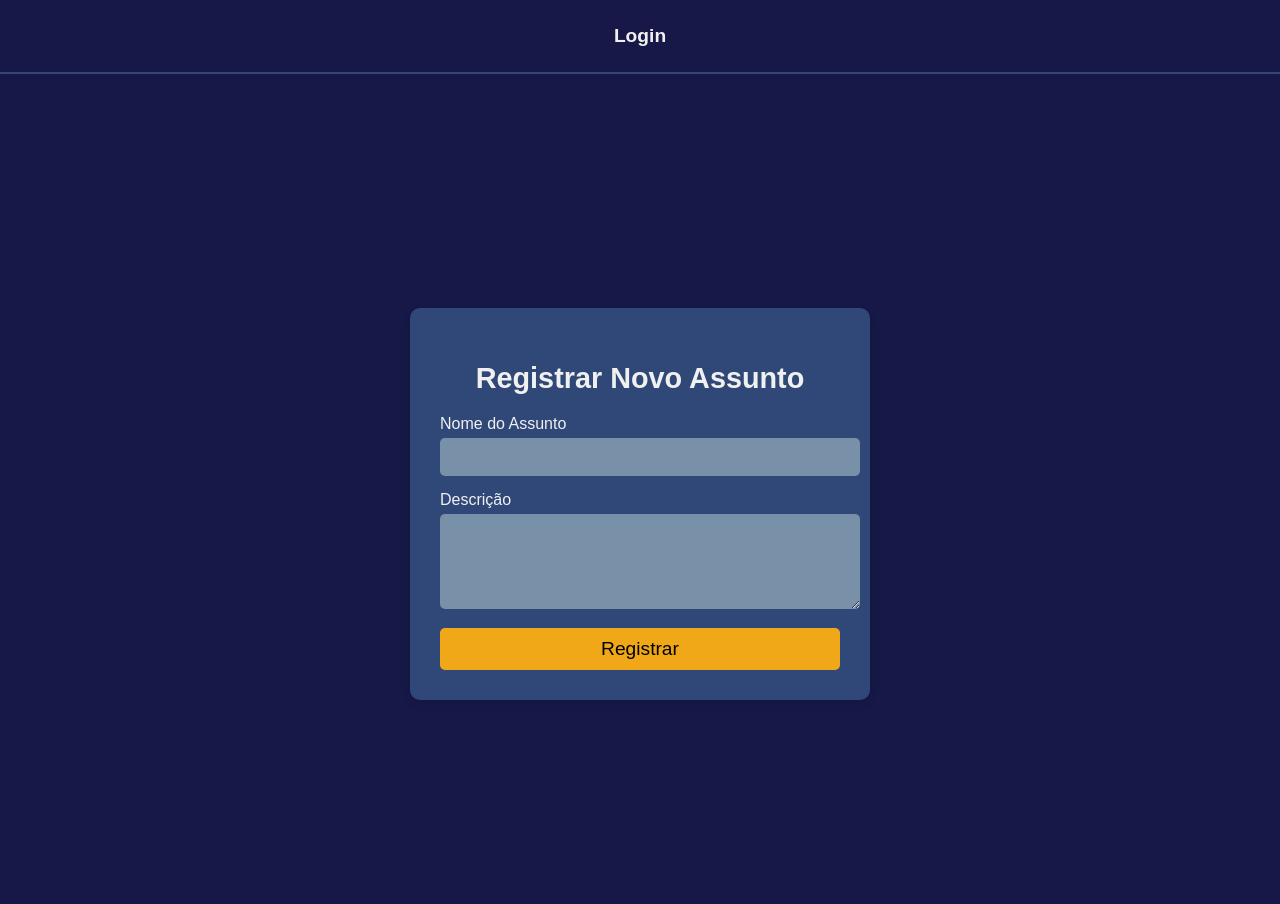
After one commit to Arthur020104/Learning, a Django app: page /subject/ in a window 1280 px wide. The commit adds this page. Run offline with Django 4.2, Linux system fonts and the light colour scheme.

Commit message:
Adicionando pagina de preencher subject

```diff
--- a/Learning/Apreender/static/Apreender/style.css
+++ b/Learning/Apreender/static/Apreender/style.css
@@ -301,3 +301,12 @@ body {
     color: #f0a818;
     opacity: 1; /* Totalmente visível no hover */
 }
+input, textarea {
+    background-color: #7890a8;
+    color: #000000;
+    padding: 10px;
+    border-radius: 5px;
+    border: none;
+    width: 100%;
+    font-size: 1em;
+}
--- a/Learning/Apreender/templates/Apreender/login.html
+++ b/Learning/Apreender/templates/Apreender/login.html
@@ -7,7 +7,7 @@
 <div class="login-container">
     <div class="login-box">
         <h2 class="login-title">Login</h2>
-        <form class="login-form" method="POST">
+        <form class="login-form" method="POST" action= "{% url 'login'%}">
             {% csrf_token %}
             <div class="input-group">
                 <label for="name">Nome</label>
--- a/Learning/Apreender/templates/Apreender/register.html
+++ b/Learning/Apreender/templates/Apreender/register.html
@@ -7,7 +7,7 @@
 <div class="register-container">
     <div class="register-box">
         <h2 class="register-title">Registro</h2>
-        <form class="register-form" method = "POST">
+        <form class="register-form" method = "POST" action="{% url 'register'%}">
             {% csrf_token %}
             <div class="input-group">
                 <label for="username">Nome de Usuário</label>
--- /dev/null
+++ b/Learning/Apreender/templates/Apreender/subject.html
@@ -0,0 +1,26 @@
+{% extends "Apreender/layout.html" %}
+{% block title %}subject{% endblock %}
+{% block body %}
+{% if errorMessage %}
+        <div class="alert alert-error">{{ errorMessage }}</div>
+{% endif %}
+<div class="register-container">
+    <div class="register-box">
+        <h2 class="register-title">Registrar Novo Assunto</h2>
+        <form class="register-form" action="{% url 'subject'%}" method="POST">
+            {% csrf_token %}
+            <div class="input-group">
+                <label for="name">Nome do Assunto</label>
+                <input type="text" id="name" name="name" maxlength="100" required>
+            </div>
+            <div class="input-group">
+                <label for="description">Descrição</label>
+                <textarea id="description" name="description" maxlength="500" rows="5" required></textarea>
+            </div>
+            <button type="submit" class="btn-register">Registrar</button>
+        </form>
+    </div>
+</div>
+
+
+{% endblock %}
--- a/Learning/Apreender/urls.py
+++ b/Learning/Apreender/urls.py
@@ -7,4 +7,5 @@ urlpatterns = [
     path('', views.index, name='index'),
     path('login/', views.loginView, name='login'),
     path('register/', views.register, name='register'),
+    path('subject/', views.subject, name='subject'),
                ]
--- a/Learning/Apreender/views.py
+++ b/Learning/Apreender/views.py
@@ -28,13 +28,20 @@ def index(request):
     # Renderizar a página com os problemas sugeridos
     return render(request, 'Apreender/index.html', {'problems': problemsSuggestForToday})
 
+def subject(request):
+    if request.method == 'POST':
+        name = request.POST['name']
+        description = request.POST['description']
+        owner = User.objects.get(username=request.user.username)
 
+        subject = Subject(name=name, description=description, owner=owner)
+        subject.save()
+        #when the topic page is ready change the redirect to the topic page
+        return redirect(reverse("index"))
+    return render(request, 'Apreender/subject.html')
 
 def loginView(request):
-    if request.method == 'GET':
-        return render(request, 'Apreender/login.html')
-
-    elif request.method == 'POST':
+    if request.method == 'POST':
         username = request.POST['name']
         password = request.POST['password']
 
@@ -44,16 +51,15 @@ def loginView(request):
             return render(request, "Apreender/login.html", {
                 "errorMessage": "Nome de usuário e/ou senha inválidos."
             })
-        else:
-            login(request, user)
-            return redirect(reverse("index"))
+
+        login(request, user)
+        return redirect(reverse("index"))
+
+    return render(request, 'Apreender/login.html')
 
 
 def register(request):
-    if request.method == 'GET':
-        return render(request, 'Apreender/register.html')
-
-    elif request.method == 'POST':
+    if request.method == 'POST':
         username = request.POST['username']
         email = request.POST['email']
         password = request.POST['password']
@@ -74,3 +80,5 @@ def register(request):
 
         login(request, user)
         return redirect(reverse("index"))
+
+    return render(request, 'Apreender/register.html')
```
